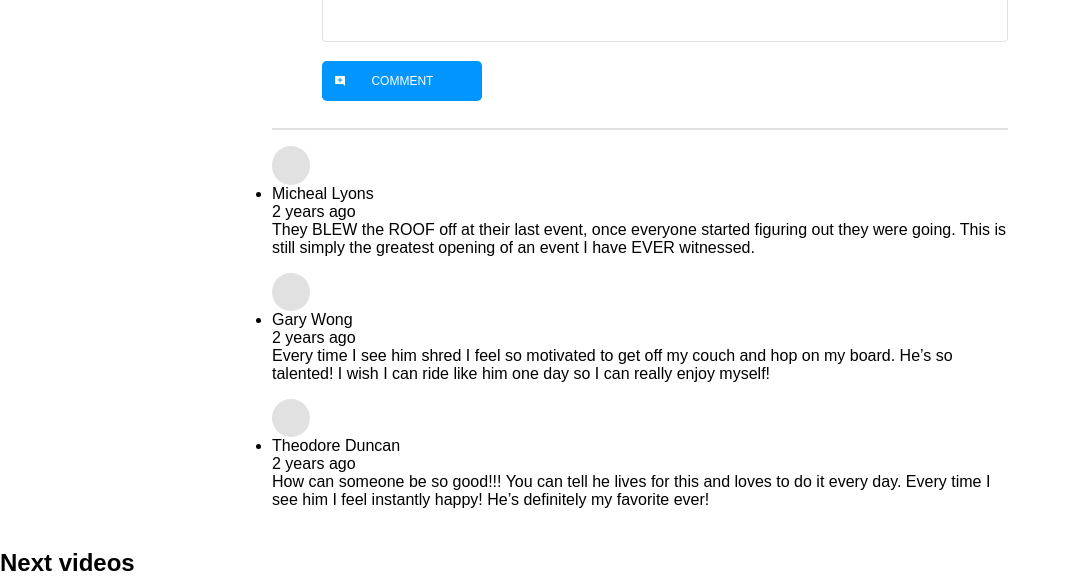
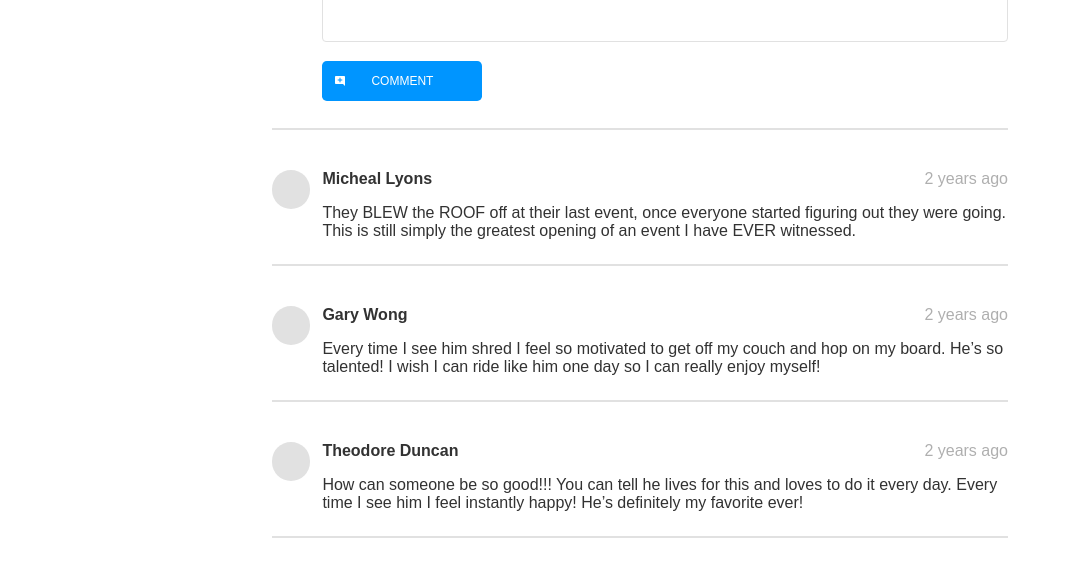
Before and after one commit to mjfcampos/BrainFlix, a React (Create React App) app: page / in a window 1280 px wide. Shown: the part 820-1400 px from the top of the page, without its empty margins (0-1071 px from the left). Built offline with nearby package versions, Linux system fonts and the light colour scheme.

Commit message:
Add style for ComentList component

```diff
--- a/src/components/CommentList/CommentList.jsx
+++ b/src/components/CommentList/CommentList.jsx
@@ -3,26 +3,25 @@ import "./CommentList.scss";
 
 function CommentList({ activeComments, ReactTimeAgo, avatarImg, Avatar }) {
   return (
-    <ul className="comment__messages-list">
+    <ul className="comment__list">
       {activeComments
         .sort((a, b) => {
           return b.timestamp - a.timestamp;
         })
         .map((comment) => (
-          <li
-            key={comment.id}
-            className="comment__container comment__container--messages"
-          >
+          <li key={comment.id} className="comment__list-item">
+            <div class="comment__list-item-container">
               <Avatar classes="avatar avatar--comments" />
 
-            <div className="comment__message">
-              <div className="comment__message-header">
+              <div className="comment__content">
+                <div className="comment__header">
                   <p className="comment__title">{comment.name}</p>
                   <p className="comment__date">
                     <HumanTimeAgo timestampdate={comment.timestamp} />
                   </p>
                 </div>
                 <p className="comment__text">{comment.comment}</p>
+              </div>
             </div>
           </li>
         ))}
--- a/src/components/CommentList/CommentList.scss
+++ b/src/components/CommentList/CommentList.scss
@@ -1,2 +1,44 @@
 @use "../../styles/partials/variables" as *;
 @use "../../styles/partials/mixins" as *;
+
+.comment {
+  &__list {
+    list-style-type: none;
+  }
+  &__list-item {
+    display: flex;
+    flex-direction: column;
+    border-bottom: 2px solid $color-secondary-ascent;
+    padding: 1.5rem 0;
+    // margin: 1rem 0;
+  }
+
+  &__list-item-container {
+    display: flex;
+    align-self: flex-start;
+    flex-direction: row;
+    width: 100%;
+  }
+  &__header {
+    display: flex;
+    align-items: stretch;
+    justify-content: space-between;
+    margin: 1rem 0;
+  }
+  &__content {
+    width: 100%;
+  }
+  &__title {
+    color: $color-dark;
+    font-weight: $text-weight-demi;
+  }
+  &__date {
+    color: $color-primary-ascent;
+  }
+  &__text {
+    display: flex;
+    color: $color-dark;
+    align-items: stretch;
+    width: 100%;
+  }
+}
```
Lines whose indentation alone changed are shown as unchanged.
